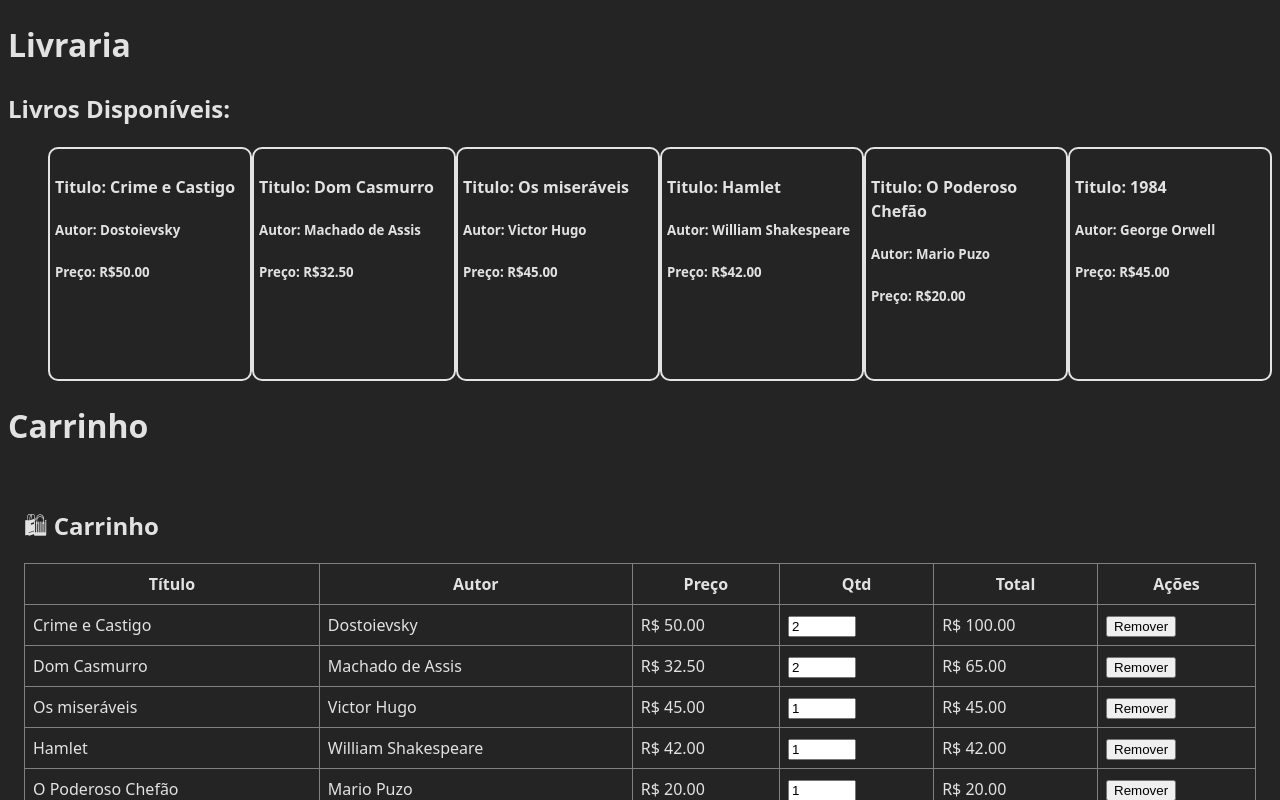
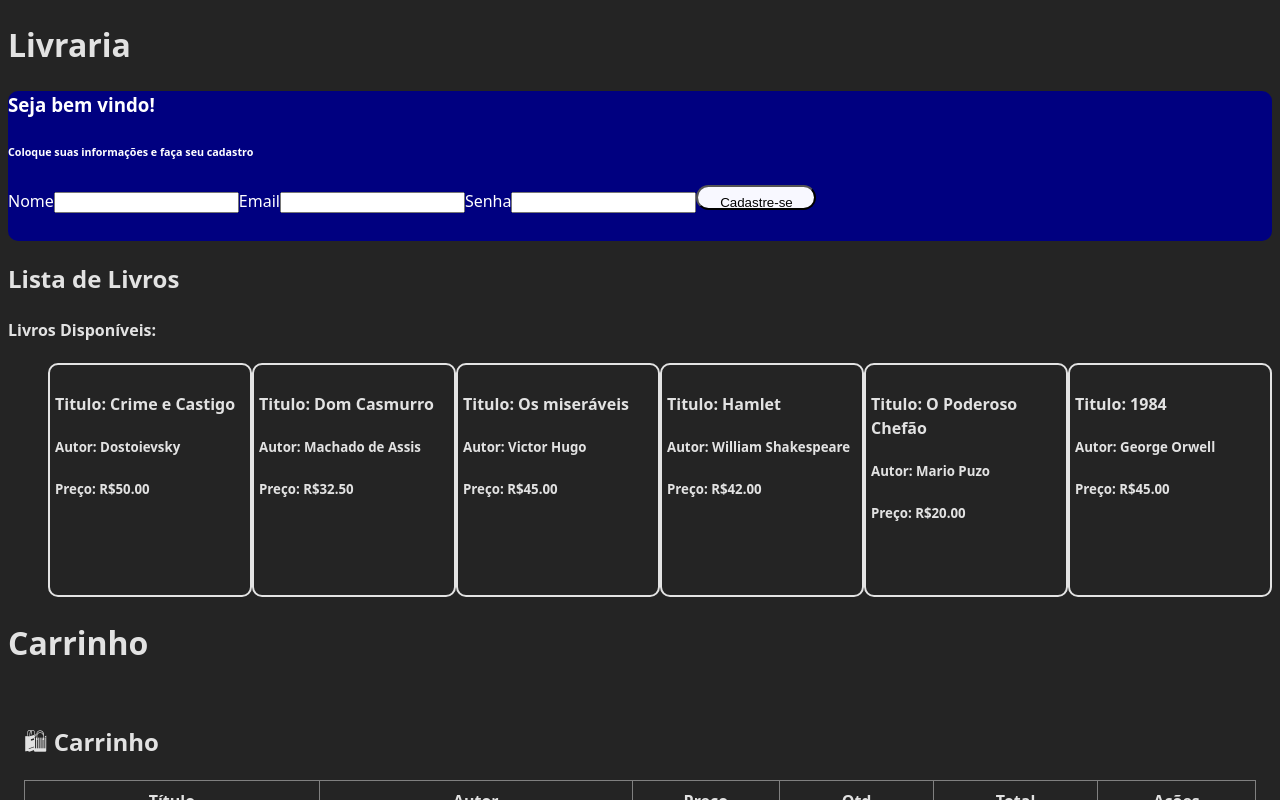
Before and after one commit to GuilhermeAyala/Livraria, a React (Vite) app: page /Carrinho in a window 1280 px wide. Shown: the top 800 px of the page. Built offline with nearby package versions, Linux system fonts and the light colour scheme.

Commit message:
Formulario Usuario
Construção e estilização do formulário usuário

```diff
--- a/src/App.jsx
+++ b/src/App.jsx
@@ -1,11 +1,29 @@
-import React from 'react';
+import React, { useState } from 'react';
 import ListaBooks from './components/ListaBooks';
 import CarrinhoView from './components/Carrinho';
+import FormUser from './components/FormUser';
 
 function App() {
+  const [usuario, setUsuario] = useState(null);
+
+  function handleFormSubmit(data){
+      console.log(data);
+      setUsuario(data)
+  }
+
   return (
     <div>
       <h1>Livraria</h1>
+
+      <FormUser onSubmit={handleFormSubmit}/>
+      {usuario &&(
+        <pre style={{background: '#eee', padding: 8}}>
+          {JSON.stringify(usuario, null, 2)}
+        </pre>
+      )}
+
+
+      <h2>Lista de Livros</h2>
       <ListaBooks/>
 
       <h1>Carrinho</h1>
--- a/src/components/FormUser.jsx
+++ b/src/components/FormUser.jsx
@@ -1,18 +1,57 @@
-import React from 'react';
+import React, { useState } from 'react';
 
-function FormUser(){
-    return(
-        <div className="box-form" style={ {color:"white", backgroundColor:"rgb(0, 0, 128)", borderRadius: 10} }>
+function FormUser({ onSubmit }){
+    const [form, setForm] = useState({nome:'', email:'', senha:''});
+    const [erro, setErro] = useState('');
+
+    function handleChange(e){
+        const {name, value} = e.target;
+        setForm((f) => ({...f, [name]: value}));
+    }
+
+    function ValidarForm(form){
+        if(!form.nome.trim()){
+            return 'Nome Obrigatório';
+        }
+        if(!form.email.includes('@')){
+            return 'Email inválido';
+        }
+        if(form.senha.length > 10){
+            return 'Senha deve ter no máximo 10 caracteres';
+        }
+        return '';
+    }
+
+    function handleSubmit(e){
+        e.preventDefault();;
+        const message = ValidarForm(form)
+        if(message){
+            setErro(message)
+        }
+        setErro('');
+        onSubmit?.(form);
+        setForm({ nome:'', email:'', senha:''});
+    }
+
+    return (
+        <form className="box-form" onSubmit={handleSubmit}
+        style={ {color:"white", backgroundColor:"rgb(0, 0, 128)", height: 150 , borderRadius: 10} }>
             <h3>Seja bem vindo!</h3>
             <h6>Coloque suas informações e faça seu cadastro</h6>
-                <input type="text" name="nome" id="input-name"/>
                 <label htmlFor="nome">Nome</label>
-                <input type="email" name="Email" id="input-email"/>
+                <input type="text" name="nome" id="nome"
+                value={form.nome} onChange={handleChange}/>
+
                 <label htmlFor="email">Email</label>
-                <input type="button" value="Senha" id="input-senha"/>
+                <input type="text" name="email" id="email"
+                value={form.email} onChange={handleChange}/>
+
                 <label htmlFor="senha">Senha</label>
-                <input type="button" value="Continuar"/>
-    </div>
+                <input type="password" name="senha" id="senha"
+                value={form.senha} onChange={handleChange}/>
+
+                <button type="submit" style={{backgroundColor:"ghostwhite", color:"black", padding: 8, width: 120, height: 25, borderRadius: 15}}>Cadastre-se</button>
+        </form>
     );
 }
 
--- a/src/components/ListaBooks.jsx
+++ b/src/components/ListaBooks.jsx
@@ -4,7 +4,7 @@ import { books } from "../data/books";
 function ListaBooks() {
   return (
     <div>
-      <h2>Livros Disponíveis:</h2>
+      <h4>Livros Disponíveis:</h4>
       <ul style={ {display:"flex", listStyle: "none"} }>
         {books.map((book) => (
           <li key={book.id} style={ {width: 250, height: 220, border: 2, borderStyle: "solid", borderRadius: 10, padding: 5, alignItems: "center"} }>
```
